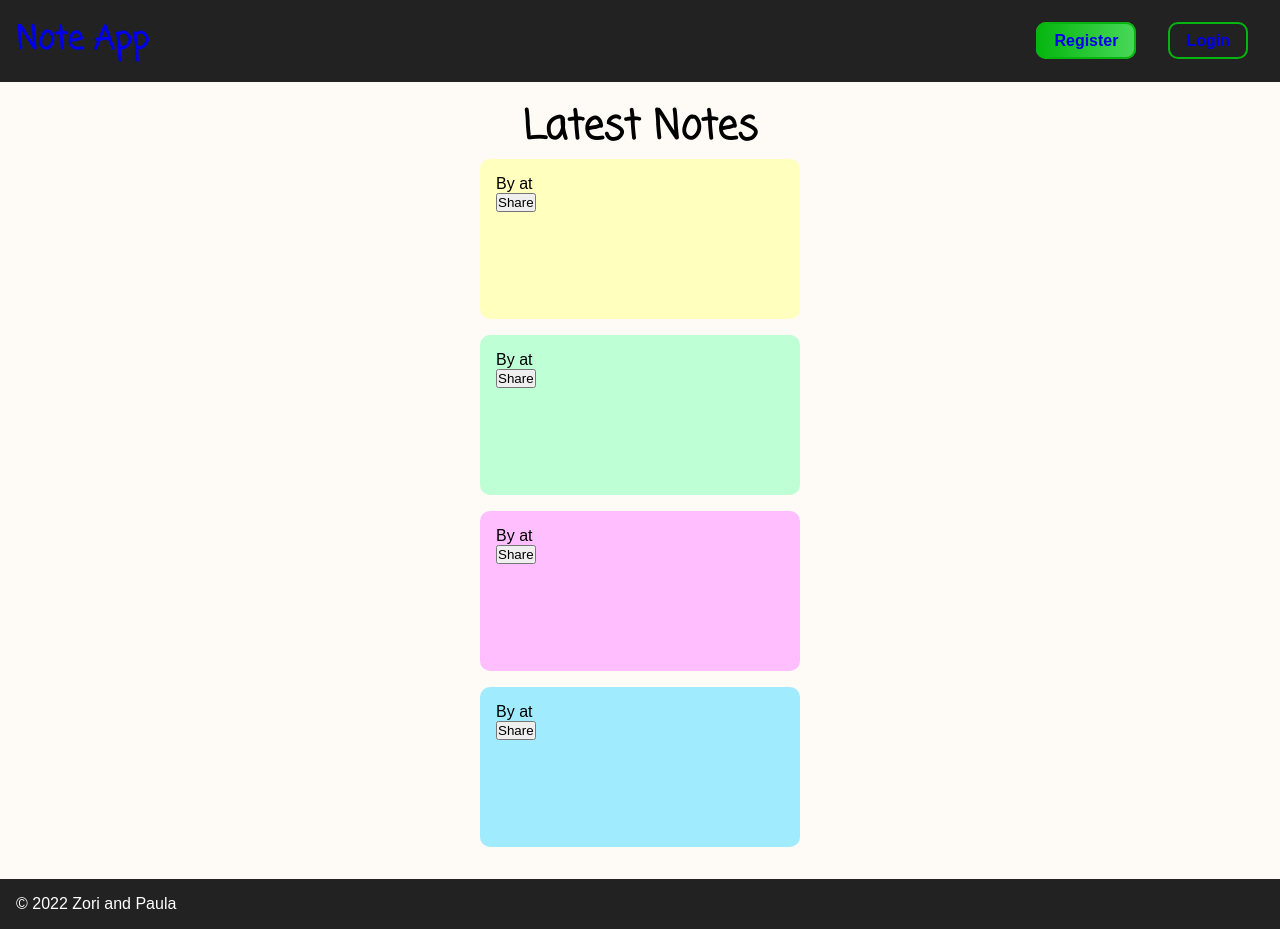
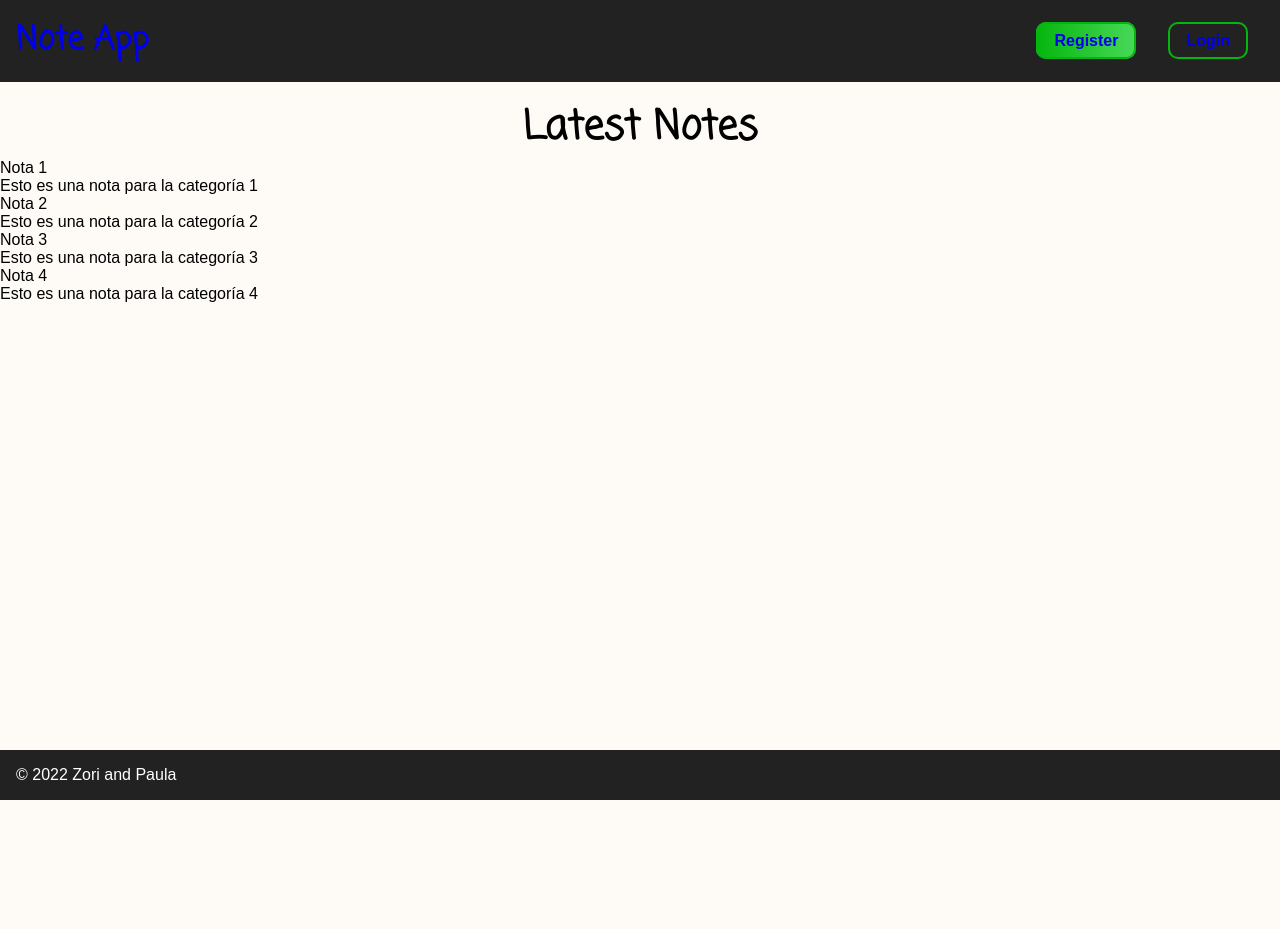
Before and after one commit to zoriregueiro/proyecto_note_app, a React (Create React App) app in the folder frontend/: page / in a window 1280 px wide. After the commit the page ends 800 px from the top, so only its background shows below. Built offline with nearby package versions, Linux system fonts and the light colour scheme.

Commit message:
My notes view

```diff
--- a/frontend/src/App.js
+++ b/frontend/src/App.js
@@ -7,7 +7,9 @@ import { Register } from "./views/register/Register";
 import { Login } from "./views/login/Login";
 import { UserProfile } from "./views/profile/Profile";
 import { MyNotes } from "./views/my-notes/MyNotes";
+import { Note } from "./views/my-notes/note/Note";
 import { Footer } from "./components/Footer";
+
 import { NotFound } from "./views/not-found/NotFound";
 
 function App() {
@@ -20,6 +22,7 @@ function App() {
         <Route path="/login" element={<Login />} />
         <Route path="/profile" element={<UserProfile />} />
         <Route path="/my-notes" element={<MyNotes />} />
+        <Route path="/my-notes/:id" element={<Note />} />
         <Route path="*" element={<NotFound />} />
       </Routes>
       <Footer />
--- a/frontend/src/components/Note.js
+++ /dev/null
@@ -1,39 +0,0 @@
-import "./css/note.css";
-
-export const Note = () => {
-  const noteMock = [
-    {
-      id: 6,
-      id_user: 1,
-      title: "Nota 1",
-      content: "Esto es una nota para la categoría 1",
-      created_at: "2022-05-31T18:35:53.000Z",
-      modified_at: null,
-      deleted_at: null,
-      image_url: null,
-      visibility: "public",
-      id_category: 1,
-    },
-  ];
-
-  const shareNote = async (id) => {};
-
-  return (
-    <article className="note">
-      <h3>{noteMock.title}</h3>
-      <p>{noteMock.content}</p>
-      <p>
-        By {noteMock.id_user} at {noteMock.created_at}
-      </p>
-      <section>
-        <button
-          onClick={() => {
-            shareNote();
-          }}
-        >
-          Share
-        </button>
-      </section>
-    </article>
-  );
-};
--- a/frontend/src/components/NoteList.js
+++ b/frontend/src/components/NoteList.js
@@ -1,69 +1,24 @@
 import "./css/noteList.css";
-import { Note } from "./Note";
+import { useNavigate } from "react-router-dom";
 
-export const NoteList = () => {
-  const notesMock = [
-    {
-      id: 6,
-      id_user: 1,
-      title: "Nota 1",
-      content: "Esto es una nota para la categoría 1",
-      created_at: "2022-05-31T18:35:53.000Z",
-      modified_at: null,
-      deleted_at: null,
-      image_url: null,
-      visibility: "public",
-      id_category: 1,
-    },
-    {
-      id: 7,
-      id_user: 1,
-      title: "Nota 2",
-      content: "Esto es una nota para la categoría 2",
-      created_at: "2022-07-31T18:35:53.000Z",
-      modified_at: null,
-      deleted_at: null,
-      image_url: null,
-      visibility: "public",
-      id_category: 1,
-    },
-    {
-      id: 8,
-      id_user: 1,
-      title: "Nota 3",
-      content: "Esto es una nota para la categoría 3",
-      created_at: "2022-04-31T18:35:53.000Z",
-      modified_at: null,
-      deleted_at: null,
-      image_url: null,
-      visibility: "public",
-      id_category: 1,
-    },
-    {
-      id: 9,
-      id_user: 1,
-      title: "Nota 4",
-      content: "Esto es una nota para la categoría 4",
-      created_at: "2022-05-31T18:35:53.000Z",
-      modified_at: null,
-      deleted_at: null,
-      image_url: null,
-      visibility: "public",
-      id_category: 1,
-    },
-  ];
+export const NoteList = ({ notes }) => {
+  const navigate = useNavigate();
 
-  return notesMock.length ? (
-    <ul className="note-list">
-      {notesMock.map((note) => {
-        return (
-          <li key={note.id}>
-            <Note />
-          </li>
-        );
-      })}
-    </ul>
-  ) : (
-    <p>There are no notes...</p>
+  function redirect(id) {
+    navigate("/my-notes/" + id);
+  }
+
+  return (
+    <div className="note">
+      {notes.map((note) => (
+        <div
+          className="container"
+          onClick={() => redirect(note.id)}
+          key={note.id}
+        >
+          <p>{note.title}</p> <p>{note.content}</p>
+        </div>
+      ))}
+    </div>
   );
 };
--- a/frontend/src/views/home/Home.jsx
+++ b/frontend/src/views/home/Home.jsx
@@ -1,11 +1,62 @@
 import "./home.css";
 import { NoteList } from "../../components/NoteList";
+
+const notesMock = [
+  {
+    id: 6,
+    id_user: 1,
+    title: "Nota 1",
+    content: "Esto es una nota para la categoría 1",
+    created_at: "2022-05-31T18:35:53.000Z",
+    modified_at: null,
+    deleted_at: null,
+    image_url: null,
+    visibility: "public",
+    id_category: 1,
+  },
+  {
+    id: 7,
+    id_user: 1,
+    title: "Nota 2",
+    content: "Esto es una nota para la categoría 2",
+    created_at: "2022-07-31T18:35:53.000Z",
+    modified_at: null,
+    deleted_at: null,
+    image_url: null,
+    visibility: "public",
+    id_category: 1,
+  },
+  {
+    id: 8,
+    id_user: 1,
+    title: "Nota 3",
+    content: "Esto es una nota para la categoría 3",
+    created_at: "2022-04-31T18:35:53.000Z",
+    modified_at: null,
+    deleted_at: null,
+    image_url: null,
+    visibility: "public",
+    id_category: 1,
+  },
+  {
+    id: 9,
+    id_user: 1,
+    title: "Nota 4",
+    content: "Esto es una nota para la categoría 4",
+    created_at: "2022-05-31T18:35:53.000Z",
+    modified_at: null,
+    deleted_at: null,
+    image_url: null,
+    visibility: "public",
+    id_category: 1,
+  },
+];
 
 export const Home = () => {
   return (
     <section className="home">
       <h2>Latest Notes</h2>
-      <NoteList />
+      <NoteList notes={notesMock} />
     </section>
   );
 };
--- a/frontend/src/views/my-notes/MyNotes.jsx
+++ b/frontend/src/views/my-notes/MyNotes.jsx
@@ -1,10 +1,84 @@
+import React from "react";
+import { CategoryList } from "../../components/CategoryList";
 import { NoteList } from "../../components/NoteList";
+import { getNotes } from "../../services";
+import { useState, useEffect } from "react";
+
+// Un componente con la lista de categorías del usuario - Si las tiene (mirar el length)
+// Con un botón de añadir categoría siempre
+
+// const notesMock = [
+//   {
+//     id: 6,
+//     id_user: 1,
+//     title: "Nota 1",
+//     content: "Esto es una nota para la categoría 1",
+//     created_at: "2022-05-31T18:35:53.000Z",
+//     modified_at: null,
+//     deleted_at: null,
+//     image_url: null,
+//     visibility: "public",
+//     id_category: 1,
+//   },
+//   {
+//     id: 7,
+//     id_user: 1,
+//     title: "Nota 2",
+//     content: "Esto es una nota para la categoría 2",
+//     created_at: "2022-07-31T18:35:53.000Z",
+//     modified_at: null,
+//     deleted_at: null,
+//     image_url: null,
+//     visibility: "public",
+//     id_category: 1,
+//   },
+//   {
+//     id: 8,
+//     id_user: 1,
+//     title: "Nota 3",
+//     content: "Esto es una nota para la categoría 3",
+//     created_at: "2022-04-31T18:35:53.000Z",
+//     modified_at: null,
+//     deleted_at: null,
+//     image_url: null,
+//     visibility: "public",
+//     id_category: 1,
+//   },
+//   {
+//     id: 9,
+//     id_user: 1,
+//     title: "Nota 4",
+//     content: "Esto es una nota para la categoría 4",
+//     created_at: "2022-05-31T18:35:53.000Z",
+//     modified_at: null,
+//     deleted_at: null,
+//     image_url: null,
+//     visibility: "public",
+//     id_category: 1,
+//   },
+// ];
 
 export const MyNotes = () => {
+  const [notes, setNotes] = useState([]);
+
+  useEffect(() => {
+    const loadNotes = async () => {
+      try {
+        // TODO: Pasar el id categoría
+        const response = await getNotes("2");
+
+        setNotes(response.data);
+      } catch (error) {
+        console.error("error", error);
+      }
+    };
+    loadNotes();
+  }, []);
+
   return (
-    <section>
-      <h2>My Notes</h2>
-      <NoteList />
-    </section>
+    <>
+      <CategoryList />
+      {notes.length > 0 ? <NoteList notes={notes} /> : <p>No hay notas</p>}
+    </>
   );
 };
--- /dev/null
+++ b/frontend/src/views/my-notes/note/Note.jsx
@@ -0,0 +1,40 @@
+import React from "react";
+import { useParams } from "react-router-dom";
+import { useAuth } from "../../../context/auth-context";
+import "./note.css";
+
+const noteMock = {
+  id: 6,
+  id_user: 1,
+  title: "Nota 1",
+  content: "Esto es una nota para la categoría 1",
+  created_at: "2022-05-31T18:35:53.000Z",
+  modified_at: null,
+  deleted_at: null,
+  image_url: null,
+  visibility: "public",
+  id_category: 1,
+};
+
+export const Note = () => {
+  const params = useParams();
+  console.log(params);
+  const { user } = useAuth();
+  console.log(user);
+
+  //   const visibleNotes = async (noteId) => {
+  //     try {
+  //       await updateNoteVisibility({ id, visibility });
+  //       if (visibilityNote) {
+  //       }
+  //     } catch (error) {}
+  //   };
+
+  return (
+    <article className="note">
+      <h3>{noteMock.title}</h3>
+      <p>{noteMock.content}</p>
+      <p>By {user.name}</p>
+    </article>
+  );
+};
```
Also changed, not shown: frontend/src/components/CategoryList.js (+77 -55 lines), frontend/src/views/my-notes/note/note.css (added), 2 other files (tests, documents, lock files or other folders).
